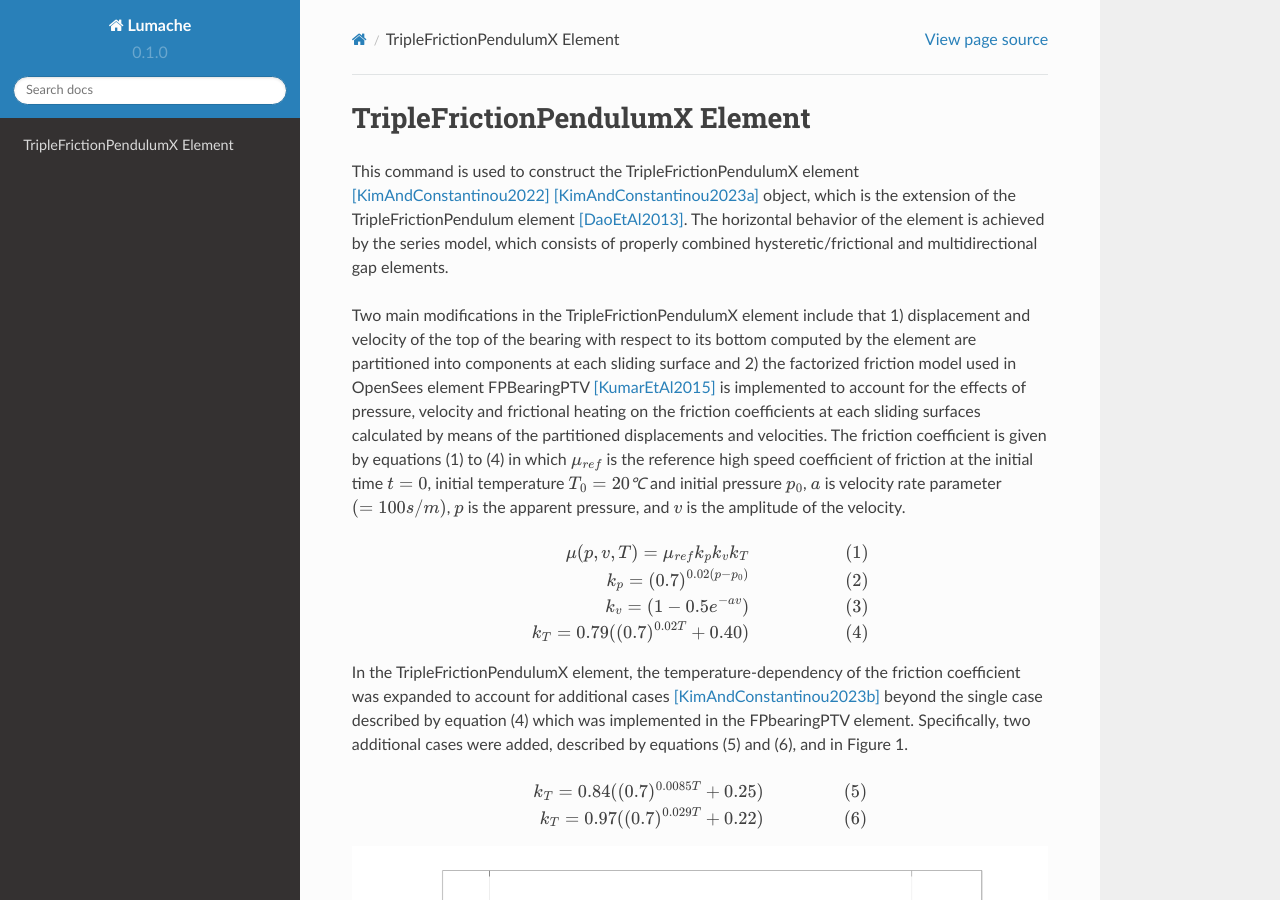
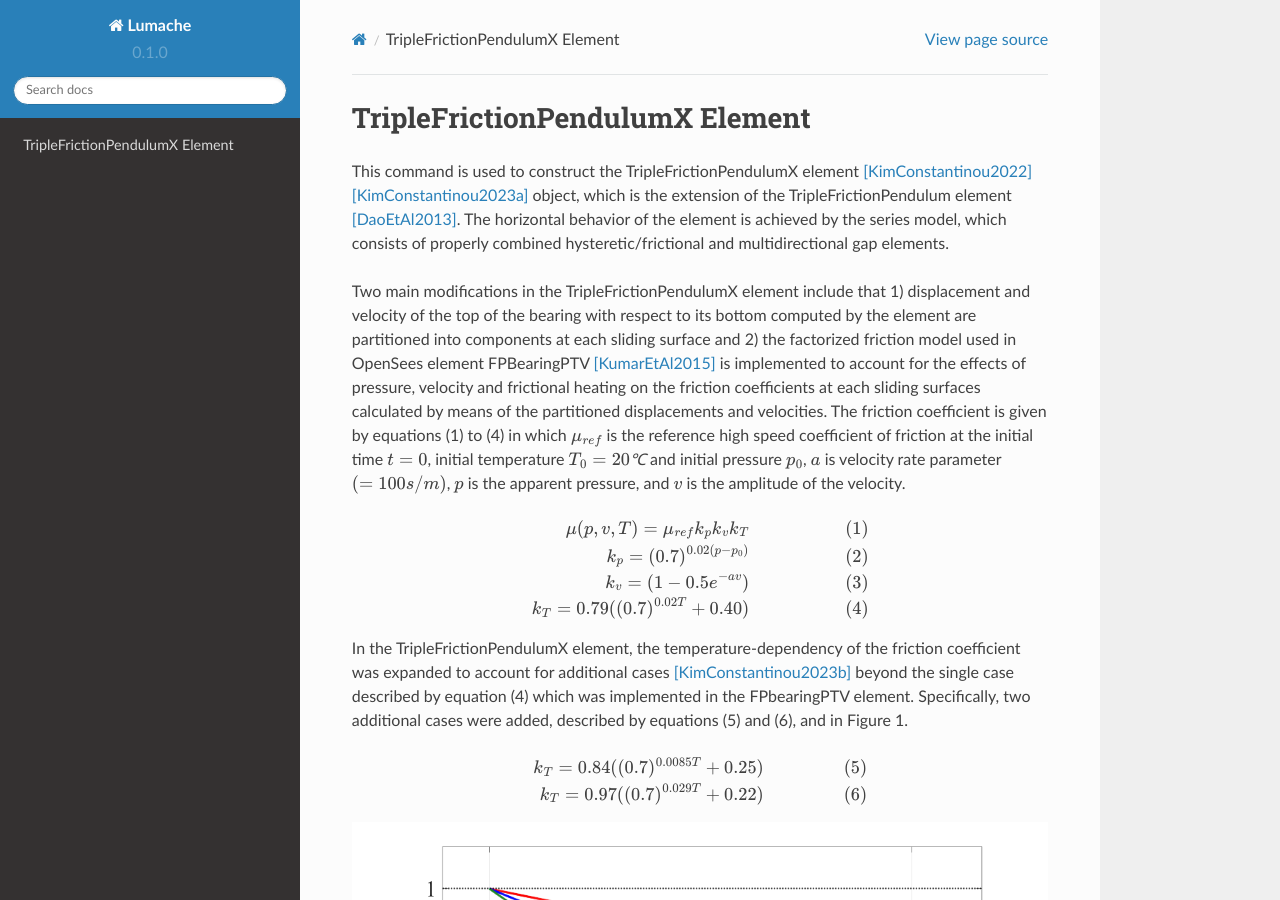
Before and after one commit to shocky0424/rtd-tutorial, a Sphinx documentation site: the page built from docs/source/index.rst, in a window 1280 px wide and 900 px high. Built offline with Sphinx 7.4.7 and the Read the Docs theme 2.0.0, drawn with Linux system fonts in a browser that asks for light colours; some of the changed text lies outside the part shown.

Commit message:
Update index.rst

```diff
--- a/docs/source/index.rst
+++ b/docs/source/index.rst
@@ -2,7 +2,7 @@
 TripleFrictionPendulumX Element
 ^^^^^^^^^^^^^^^^
 
-This command is used to construct the TripleFrictionPendulumX element [KimAndConstantinou2022]_ [KimAndConstantinou2023a]_ object, which is the extension of the TripleFrictionPendulum element [DaoEtAl2013]_. The horizontal behavior of the element is achieved by the series model, which consists of properly combined hysteretic/frictional and multidirectional gap elements.
+This command is used to construct the TripleFrictionPendulumX element [KimConstantinou2022]_ [KimConstantinou2023a]_ object, which is the extension of the TripleFrictionPendulum element [DaoEtAl2013]_. The horizontal behavior of the element is achieved by the series model, which consists of properly combined hysteretic/frictional and multidirectional gap elements.
 
 Two main modifications in the TripleFrictionPendulumX element include that 1) displacement and velocity of the top of the bearing with respect to its bottom computed by the element are partitioned into components at each sliding surface and 2) the factorized friction model used in OpenSees element FPBearingPTV [KumarEtAl2015]_ is implemented to account for the effects of pressure, velocity and frictional heating on the friction coefficients at each sliding surfaces calculated by means of the partitioned displacements and velocities. The friction coefficient is given by equations (1) to (4) in which :math:`\mu_{ref}` is the reference high speed coefficient of friction at the initial time :math:`t = 0`, initial temperature :math:`T_{0} = 20℃` and initial pressure :math:`p_{0}`, :math:`a` is velocity rate parameter :math:`(= 100s/m)`, :math:`p` is the apparent pressure, and :math:`v` is the amplitude of the velocity.
 
@@ -16,7 +16,7 @@ Two main modifications in the TripleFrictionPendulumX element include that 1) di
 
       k_{T}=0.79((0.7)^{0.02T}+0.40) 　　　　　　(4)
 
-In the TripleFrictionPendulumX element, the temperature-dependency of the friction coefficient was expanded to account for additional cases [KimAndConstantinou2023b]_ beyond the single case described by equation (4) which was implemented in the FPbearingPTV element.  Specifically, two additional cases were added, described by equations (5) and (6), and in Figure 1.
+In the TripleFrictionPendulumX element, the temperature-dependency of the friction coefficient was expanded to account for additional cases [KimConstantinou2023b]_ beyond the single case described by equation (4) which was implemented in the FPbearingPTV element.  Specifically, two additional cases were added, described by equations (5) and (6), and in Figure 1.
 
 .. math::
 
@@ -129,7 +129,7 @@ For more information about the element formulation, please refer to the referenc
 
 .. admonition:: Example
 
-   The following code constructs Example 3 in [KimAndConstantinou2023a]_.
+   The following code constructs Example 3 in [KimConstantinou2023a]_.
 
    1. **Tcl Code**
 
@@ -159,15 +159,15 @@ For more information about the element formulation, please refer to the referenc
       set d1 0.0716;			# Actual displacement capacity (m)
       set d2 0.5043;
       set d3 0.5043;
-      set b1 [expr 0.508];  	# Diameter of contact area at the sliding surface (m)
+      set b1 [expr 0.508];  		# Diameter of contact area at the sliding surface (m)
       set b2 [expr 0.711];
       set b3 [expr 0.711];
-      set r1 [expr $b1/2];  	# Radius of contact area at the sliding surface (m)
+      set r1 [expr $b1/2];  		# Radius of contact area at the sliding surface (m)
       set r2 [expr $b2/2];
       set r3 [expr $b3/2];
 
       set uy 0.001; 			# Yield displacement (m)
-      set kvc 8000000000.; 	# vertical compression stiffness (N/m)
+      set kvc 8000000000.; 		# vertical compression stiffness (N/m)
       set kvt 1.; 			# vertical tension stiffness (N/m)
       set minFv 0.1; 			# minimum compression force in the bearing (N)
 
@@ -178,8 +178,8 @@ For more information about the element formulation, please refer to the referenc
 
       # Heat parameters
       set Diffu 0.444e-5;		# Thermal diffusivity (m^2/sec)
-      set Conduct 18; 		# Thermal conductivity (W/m*Celsius)
-      set Temperature0 20; 	# Initial temperature (Celsius)
+      set Conduct 18; 			# Thermal conductivity (W/m*Celsius)
+      set Temperature0 20; 		# Initial temperature (Celsius)
 
       # Friction coefficients (reference)
       set mu1 0.01;
@@ -362,11 +362,11 @@ For more information about the element formulation, please refer to the referenc
 
    .. [DaoEtAl2013] Dao, N. D., Ryan, K. L., Sato, E. and Sasaki, T. (2013). “Predicting the displacement of triple pendulum bearings in a full-scale shaking experiment using a three-dimensional element”, Earthquake engineering and structural dynamics, 42(11), 1677-1695. https://doi.org/10.1002/eqe.2293.
 
-   .. [KimAndConstantinou2022] “Modeling triple friction pendulum bearings in program OpenSees including frictional heating effects”, Report No. MCEER-22-0001, Multidisciplinary Center for Earthquake Engineering Research, Buffalo, NY.
+   .. [KimConstantinou2022] “Modeling triple friction pendulum bearings in program OpenSees including frictional heating effects”, Report No. MCEER-22-0001, Multidisciplinary Center for Earthquake Engineering Research, Buffalo, NY.
 
-   .. [KimAndConstantinou2023a] “Modeling frictional heating effects in triple friction pendulum isolators”, Earthquake Engineering & Structural Dynamics, 52(4), 979–997. https://doi.org/10.1002/eqe.3797.
+   .. [KimConstantinou2023a] “Modeling frictional heating effects in triple friction pendulum isolators”, Earthquake Engineering & Structural Dynamics, 52(4), 979–997. https://doi.org/10.1002/eqe.3797.
 
-   .. [KimAndConstantinou2023b] “Development of Performance-based Testing Specifications for Seismic Isolators”, Report No. MCEER-23-xxxx, Multidisciplinary Center for Earthquake Engineering Research, Buffalo, NY.
+   .. [KimConstantinou2023b] “Development of Performance-based Testing Specifications for Seismic Isolators”, Report No. MCEER-23-xxxx, Multidisciplinary Center for Earthquake Engineering Research, Buffalo, NY.
 
    .. [KumarEtAl2015] “Characterizing friction in sliding isolation bearings”, Earthquake Engineering & Structural Dynamics, 44(9), 1409-1425. https://doi.org/10.1002/eqe.2524.
 
```
